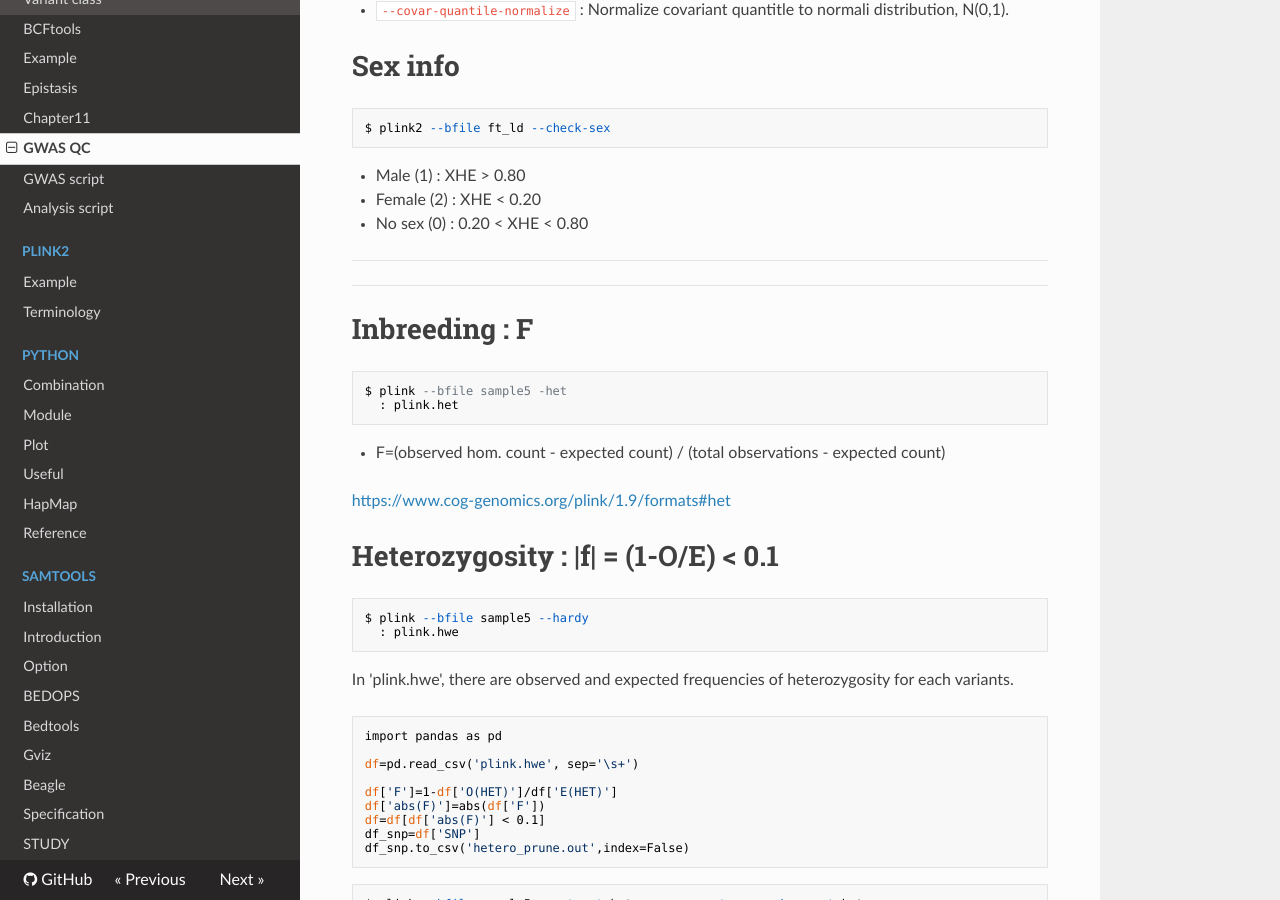
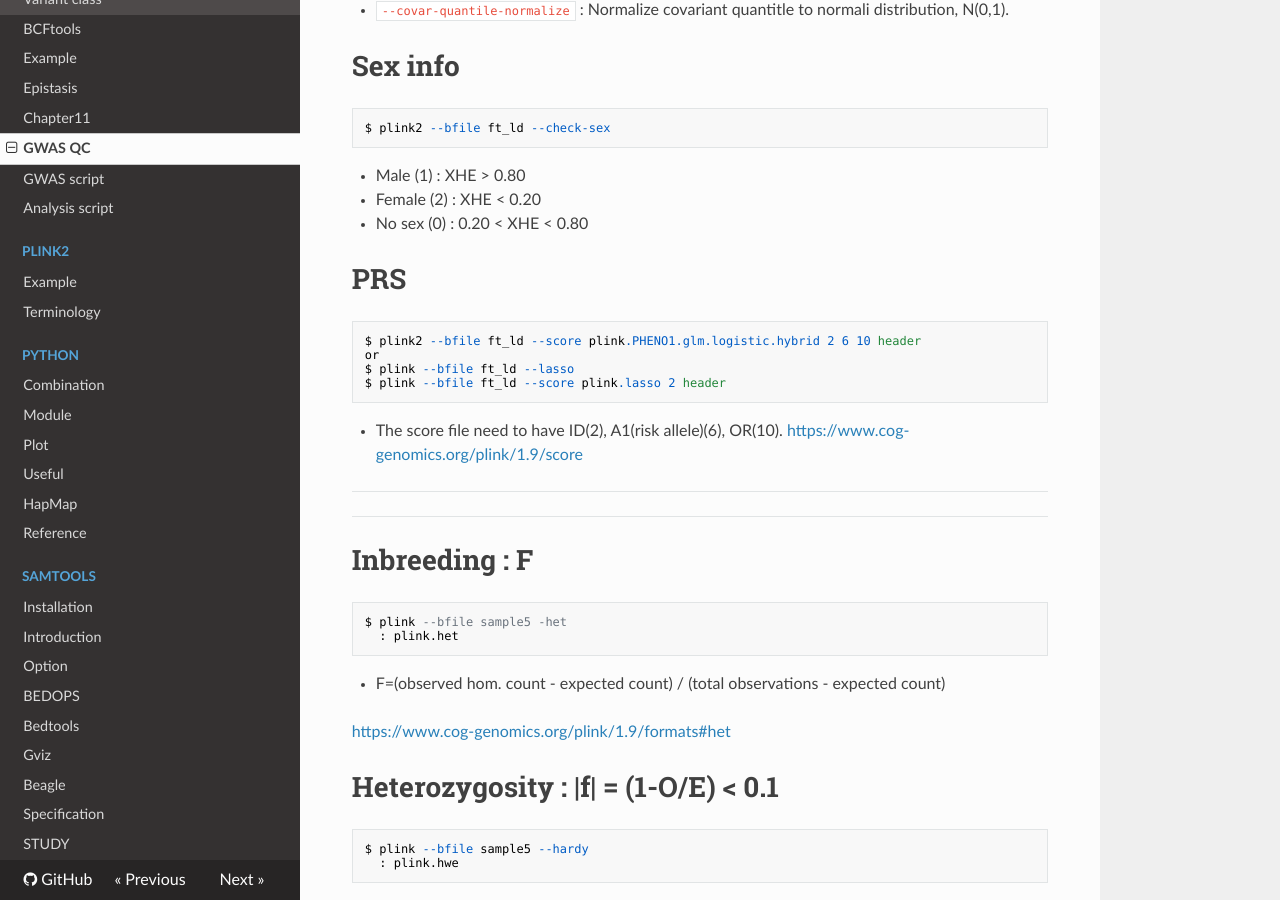
Before and after one commit to WonyoungCho/plink, an MkDocs documentation site: the page built from docs/GWAS.md, in a window 1280 px wide and 900 px high, scrolled down 4970 px. Built offline with MkDocs 1.6.1, drawn with Linux system fonts in a browser that asks for light colours; nearby versions of some CDN libraries; old or Windows-style settings are respelled for this version of MkDocs.

Commit message:
Update GWAS.md

````diff
--- a/docs/GWAS.md
+++ b/docs/GWAS.md
@@ -181,6 +181,17 @@ $ plink2 --bfile ft_ld --check-sex
 - No sex (0) : 0.20 < XHE < 0.80
 
 
+# PRS
+```
+$ plink2 --bfile ft_ld --score plink.PHENO1.glm.logistic.hybrid 2 6 10 header
+or
+$ plink --bfile ft_ld --lasso
+$ plink --bfile ft_ld --score plink.lasso 2 header
+```
+- The score file need to have ID(2), A1(risk allele)(6), OR(10).
+<https://www.cog-genomics.org/plink/1.9/score>
+
+
 --------------------------------------------------------
 
 -----------------------------------------------------------
````
